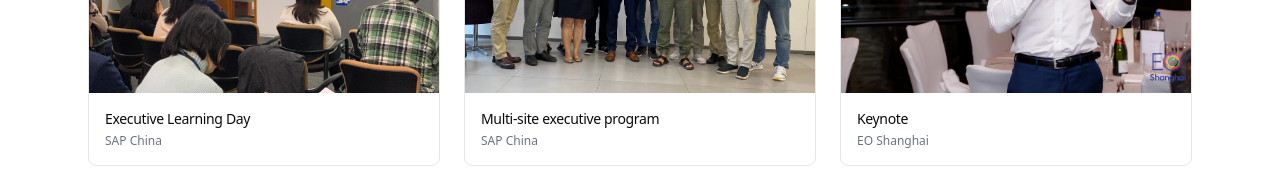
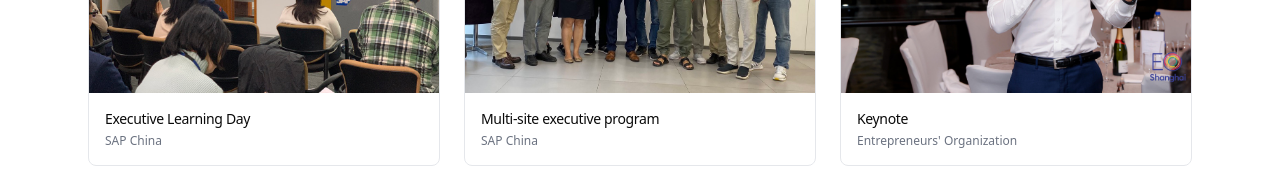
Before and after one commit to michaelhauge/hau-ge, a Next.js app: page / in a window 1280 px wide. Shown: the part 5460-5648 px from the top of the page. Built offline with nearby package versions, Linux system fonts and the light colour scheme.

Commit message:
chore(gallery): spell out EO as Entrepreneurs' Organization
Trades the abbreviated EO Shanghai for the full org name. Globally
recognisable for senior buyers who may not know the EO acronym; keeps
Keynote as the format label.

```diff
--- a/components/site/TrainingGallery.tsx
+++ b/components/site/TrainingGallery.tsx
@@ -37,9 +37,9 @@ const photos: Photo[] = [
   {
     src: "/images/gallery/eo-shanghai-keynote.jpg",
     alt:
-      "Michael L. Hauge speaking with a microphone at an EO Shanghai chapter event, evening dinner setting",
+      "Michael L. Hauge delivering a keynote at an Entrepreneurs' Organization chapter event",
     label: "Keynote",
-    context: "EO Shanghai",
+    context: "Entrepreneurs' Organization",
   },
   {
     src: "/images/gallery/peer-network-evening.jpg",
```
